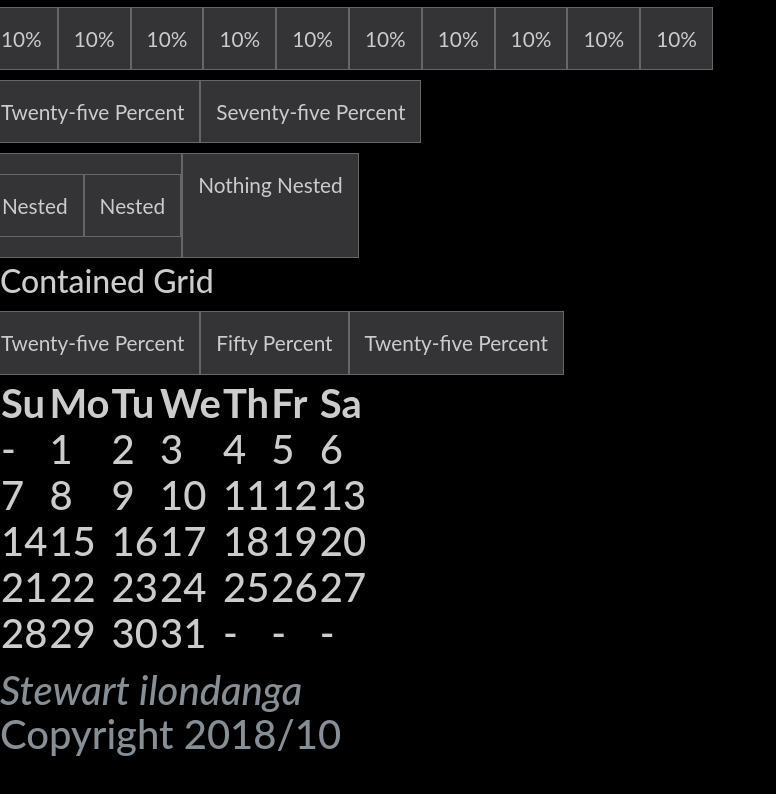
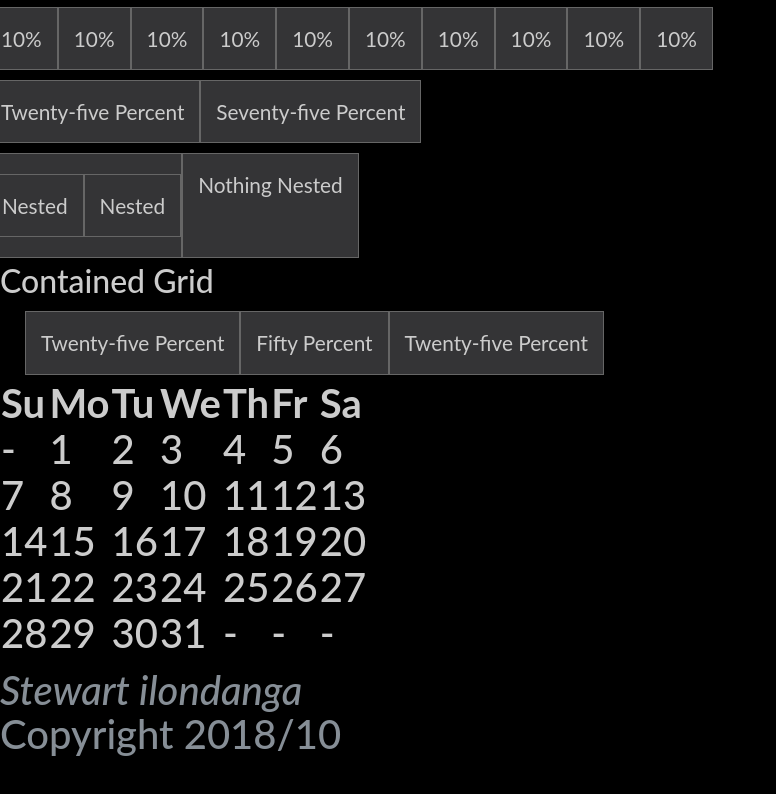
Before and after one commit to stewilondanga/flexibilities-and-gridz, a plain HTML site: page index.html in a window 1280 px wide. Shown: the part 709-1503 px from the top of the page, without its empty margins (0-776 px from the left). Drawn offline with nearby package versions, Linux system fonts and the light colour scheme.

Commit message:
add css/styles.css

```diff
--- a/css/styles.css
+++ b/css/styles.css
@@ -30,12 +30,12 @@ body {
   background: #343436;
 }
 
-/*main {
+main {
   max-width: 1200px;
   margin: 0 auto;
 }
 
-h1,
+/*h1,
 h2 {
   text-align: center;
 }
```
